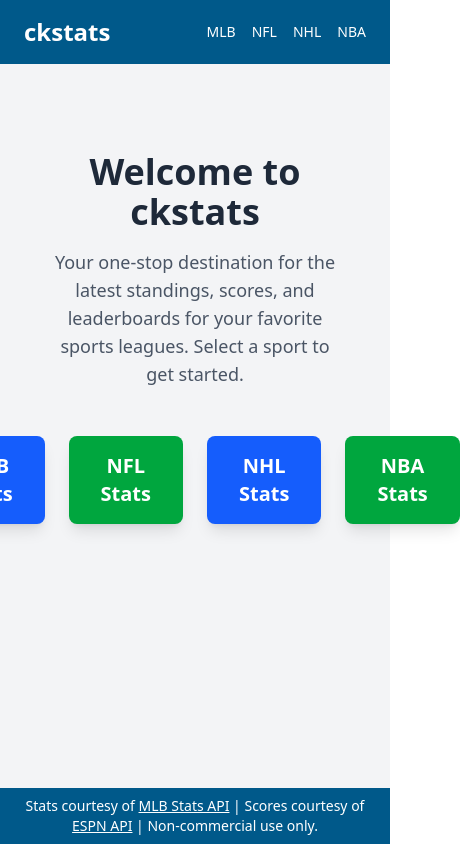
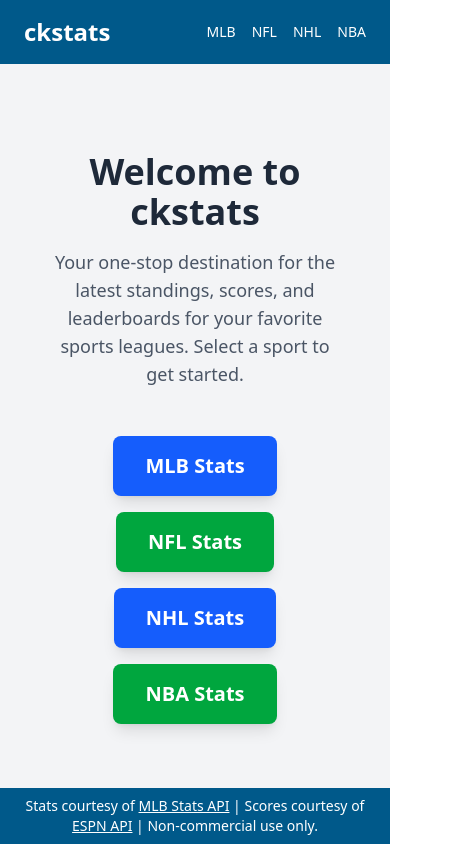
Before and after one commit to snoozie-v/ckstatsnow, a React (Vite) app: page / in a window 390 px wide. Shown: the whole page, 460 px wide, since content can reach past the window. Built offline with nearby package versions, Linux system fonts and the light colour scheme.

Commit message:
updating homepage

```diff
--- a/src/Components/HomePage.jsx
+++ b/src/Components/HomePage.jsx
@@ -11,7 +11,7 @@ const HomePage = () => {
         leaderboards for your favorite sports leagues. Select a sport to get
         started.
       </p>
-      <div className="flex justify-center space-x-6">
+      <div className="flex flex-col items-center space-y-4 md:flex-row md:justify-center md:space-y-0 md:space-x-6">
         <Link
           to="/mlb"
           className="bg-blue-600 text-white font-bold py-4 px-8 rounded-lg hover:bg-blue-700 transition duration-300 text-xl shadow-lg"
```
